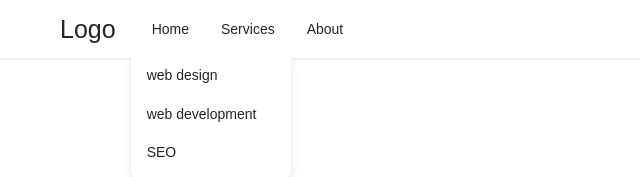
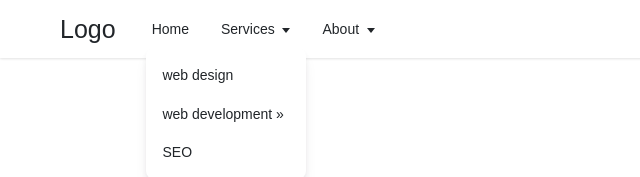
Before and after one commit to Presnia/multilevel-dropdown-menu-nd, a React (Create React App) app: page / in a window 1280 px wide. Both pictures are taken after a click on the button "Services". Shown: the top 177 px of the page, without its empty margins (0-640 px from the left). Built offline with nearby package versions, Linux system fonts and the light colour scheme.

Commit message:
Implemented detecting the menu depth level
And displaying the following windows on the right

```diff
--- a/src/components/DropDown.js
+++ b/src/components/DropDown.js
@@ -1,10 +1,17 @@
 import MenuItems from "./MenuItems";
 
-const Dropdown = ({ submenus, dropdown }) => {
+const Dropdown = ({ submenus, dropdown, depthLevel }) => {
+    depthLevel = depthLevel + 1;
+    const dropdownClass = depthLevel > 1 ? 'dropdown-submenu' : '';
+
     return (
-        <ul className={`dropdown ${dropdown ? 'show' : ''}`}>
+        <ul className={`dropdown ${dropdownClass} ${dropdown ? 'show' : ''}`}>
             {submenus.map((submenu, i) => (
-                <MenuItems key={i} items={submenu} />
+                <MenuItems
+                    key={i}
+                    items={submenu}
+                    depthLevel={depthLevel}
+                />
             ))}
         </ul>
     );
--- a/src/components/MenuItems.js
+++ b/src/components/MenuItems.js
@@ -1,7 +1,7 @@
 import Dropdown from "./DropDown";
 import {useState} from "react";
 
-const MenuItems = ({ items }) => {
+const MenuItems = ({ items, depthLevel }) => {
     const [dropdown, setDropdown] = useState(false);
 
     return (
@@ -15,10 +15,12 @@ const MenuItems = ({ items }) => {
                         onClick={() => setDropdown((prev) => !prev)}
                     >
                         {items.title}{" "}
+                        {depthLevel > 0 ? <span>&raquo;</span> : <span className="arrow" />}
                     </button>
                     <Dropdown
                         submenus={items.submenu}
                         dropdown={dropdown}
+                        depthLevel={depthLevel}
                     />
                 </>
             ) : (
--- a/src/components/NavBar.js
+++ b/src/components/NavBar.js
@@ -7,8 +7,10 @@ const NavBar = () => {
         <nav>
             <ul className="menus">
                 {
-                    menuItems.map((menu, i) =>
-                        <MenuItems key={i} items={menu} />
+                    menuItems.map((menu, i) => {
+                        const depthLevel = 0;
+                        return <MenuItems key={i} items={menu} depthLevel={depthLevel} />
+                        }
                     )
                 }
             </ul>
```
